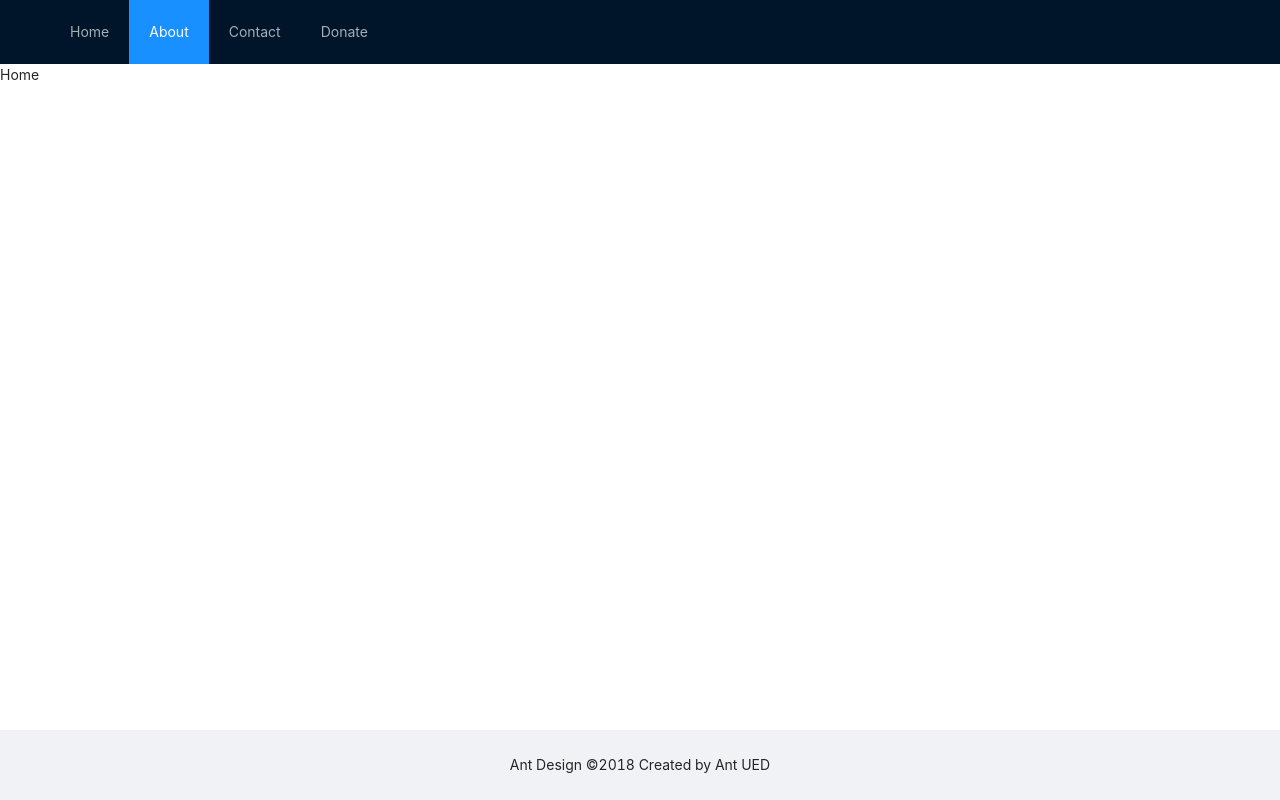
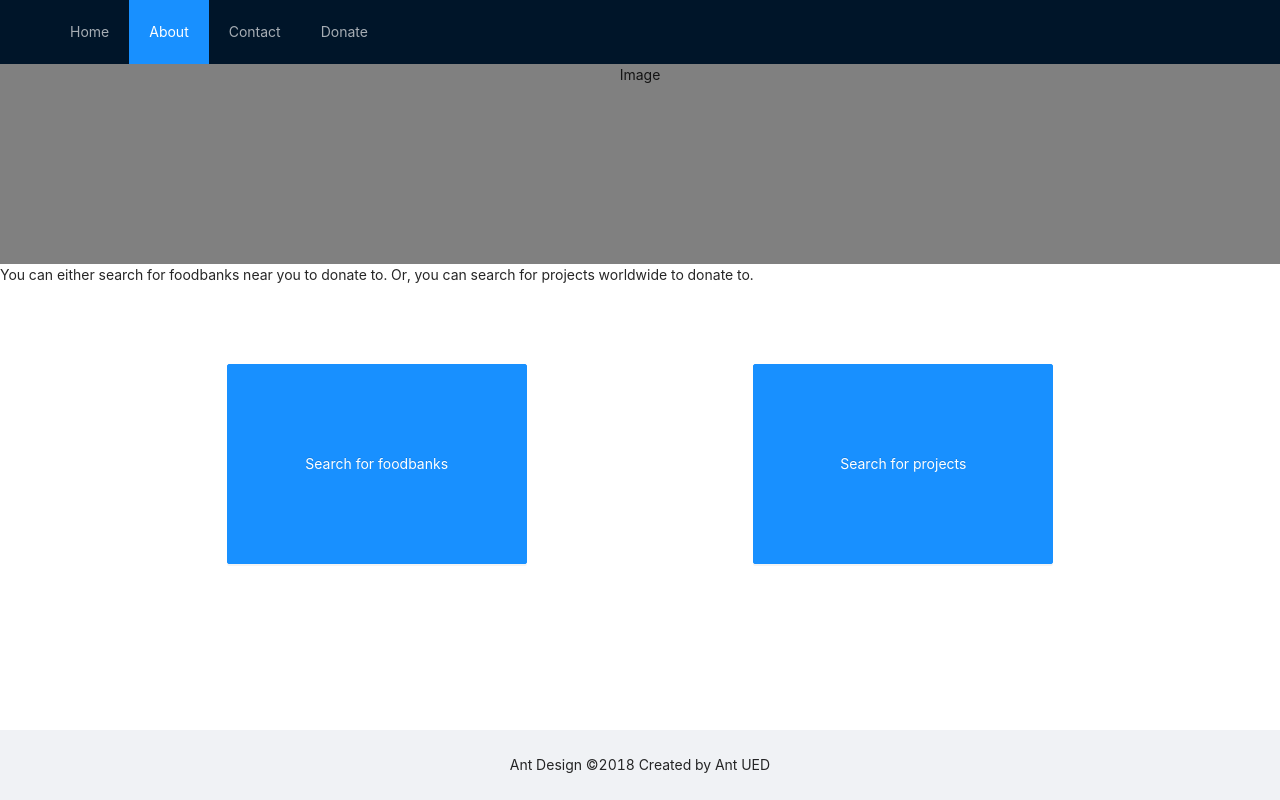
Before and after one commit to zehaowork/Open-data-cw2, a React (Create React App) app: page / in a window 1280 px wide. Built offline with nearby package versions, Linux system fonts and the light colour scheme.

Commit message:
Initial work on pages

```diff
--- a/src/index.css
+++ b/src/index.css
@@ -1,13 +1,26 @@
 body {
   margin: 0;
-  font-family: -apple-system, BlinkMacSystemFont, 'Segoe UI', 'Roboto', 'Oxygen',
-    'Ubuntu', 'Cantarell', 'Fira Sans', 'Droid Sans', 'Helvetica Neue',
+  font-family: -apple-system, BlinkMacSystemFont, "Segoe UI", "Roboto", "Oxygen",
+    "Ubuntu", "Cantarell", "Fira Sans", "Droid Sans", "Helvetica Neue",
     sans-serif;
   -webkit-font-smoothing: antialiased;
   -moz-osx-font-smoothing: grayscale;
 }
 
 code {
-  font-family: source-code-pro, Menlo, Monaco, Consolas, 'Courier New',
+  font-family: source-code-pro, Menlo, Monaco, Consolas, "Courier New",
     monospace;
 }
+
+.image-placeholder {
+  text-align: center;
+  background-color: grey;
+  height: 200px;
+}
+
+.flex-gap {
+  /* display: flex;
+  flex-direction: row;
+  justify-content: space-evenly; */
+  padding: 5% 0;
+}
--- a/src/pages/Contact/Contact.jsx
+++ b/src/pages/Contact/Contact.jsx
@@ -2,6 +2,16 @@ import React from 'react';
 
 export default function Contact(){
     return (<div>
-        Contact
+    <div className="image-placeholder"> Image</div>
+    <p>Our aim is to help everyone live a better life. We believe that,
+    by helping each other the world will be a better place to live.
+    Together we can remove the problems in this world such as hunger,
+    poverty, lack of education and many more! So join us in this mission
+    to make the world a better place to live in!</p>
+    <div style={{padding:'2%'}}></div>
+    <p>We would like to give credits and gratitude for the data sources used in this website: <br />
+    Food Bank api <br />
+    Global Giving api</p>
+
     </div>)
 }
--- a/src/pages/Donate/Donate.css
+++ b/src/pages/Donate/Donate.css
@@ -0,0 +1,3 @@
+.donate-padding {
+  padding: 5% 10%;
+}
--- a/src/pages/Donate/Donate.jsx
+++ b/src/pages/Donate/Donate.jsx
@@ -1,7 +1,13 @@
 import React from 'react';
+import { Button } from 'antd';
 
 export default function Donate(){
     return (<div>
-        Donate
+        <div className="image-placeholder"> Image</div>
+        <p>Please donate to help us keep running CharitAble! Every contribution is valuable to us! Thanks in advance!</p>
+        <div className="donate-padding">
+        <Button type="primary">Donate</Button>
+
+        </div>
     </div>)
 }
--- a/src/pages/Home/Home.css
+++ b/src/pages/Home/Home.css
@@ -0,0 +1,11 @@
+.flex-gap {
+  display: flex;
+  flex-direction: row;
+  justify-content: space-evenly;
+  padding: 5% 0;
+}
+
+.large-button {
+  height: 200px;
+  width: 300px;
+}
--- a/src/pages/Home/Home.jsx
+++ b/src/pages/Home/Home.jsx
@@ -1,7 +1,14 @@
 import React from 'react';
+import { Button, Space } from 'antd';
+import './Home.css';
 
 export default function Home(){
     return (<div>
-        Home
+        <div className="image-placeholder"> Image</div>
+        <p>You can either search for foodbanks near you to donate to. Or, you can search for projects worldwide to donate to.</p>
+        <div className="flex-gap" >
+            <Button type="primary" className="large-button">Search for foodbanks</Button>
+            <Button type="primary" className="large-button">Search for projects</Button>
+        </div>
     </div>)
 }
```
